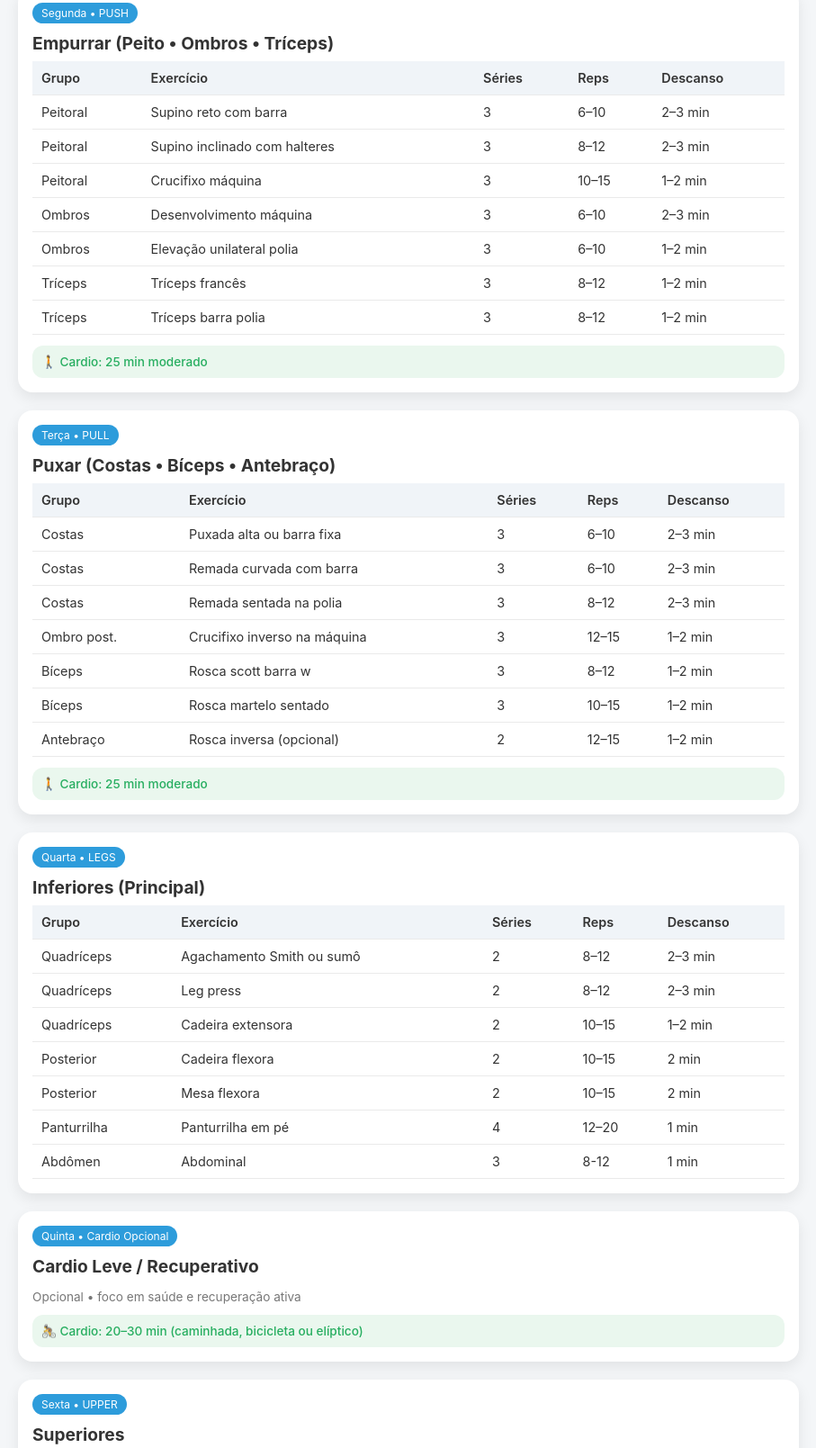
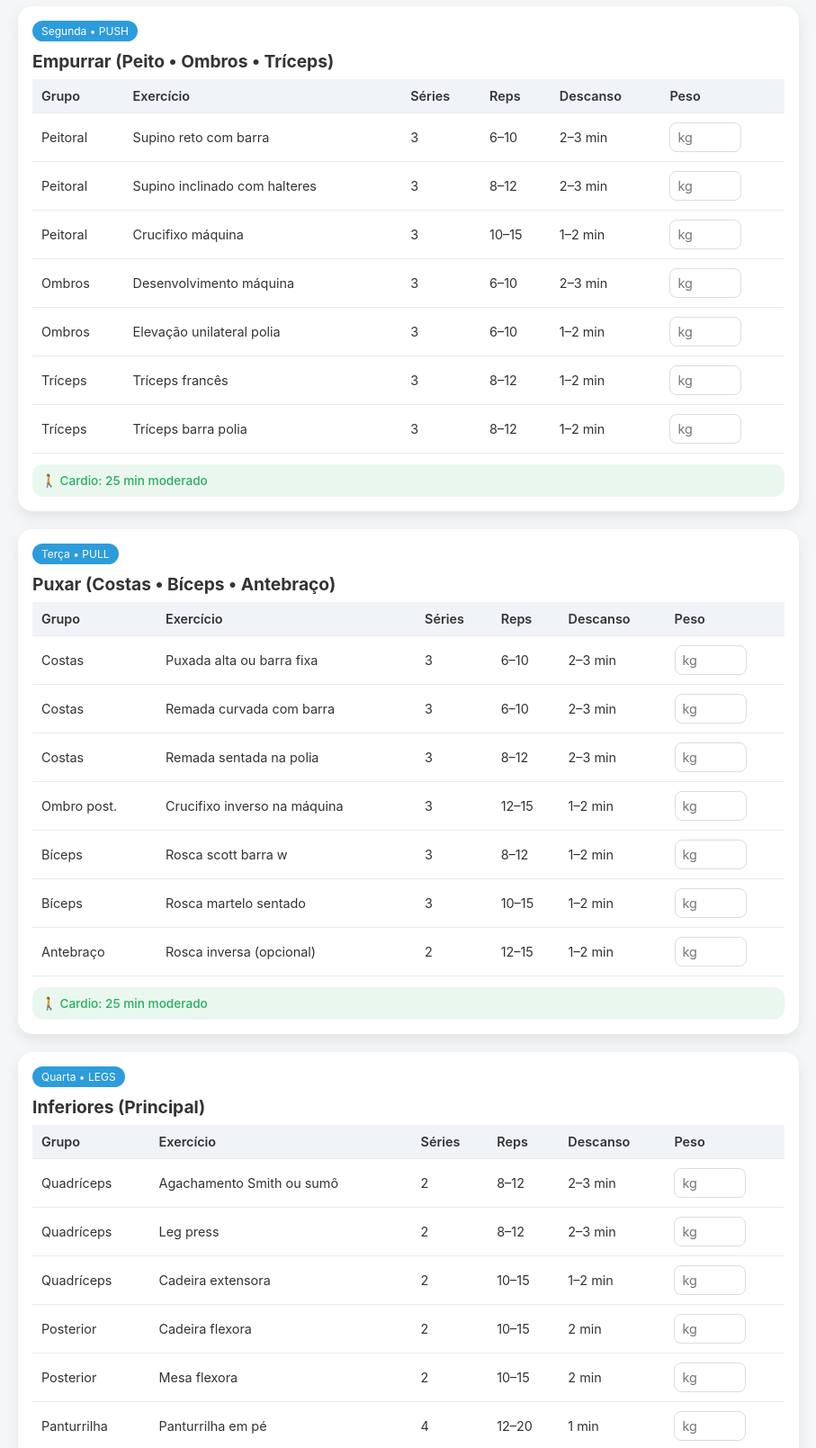
Before and after one commit to emersonjunior8/MeuTreino2026, a plain HTML site: page index.html in a window 1280 px wide. Shown: the part 93-1702 px from the top of the page at 90% size, without its empty margins (186-1093 px from the left). Drawn offline with Linux system fonts and the light colour scheme.

Commit message:
Update index.html

````diff
--- a/index.html
+++ b/index.html
@@ -1,3 +1,4 @@
+```html
 <!DOCTYPE html>
 <html lang="pt-BR">
 <head>
@@ -113,6 +114,22 @@ footer {
   color: var(--muted);
   padding: 20px;
 }
+
+/* Campo de peso */
+.peso-input {
+  width: 80px;
+  padding: 7px 8px;
+  border: 1px solid #ddd;
+  border-radius: 8px;
+  font-size: 0.9rem;
+  background: #fff;
+  color: var(--text);
+}
+
+.peso-input:focus {
+  outline: none;
+  border-color: var(--primary);
+}
 </style>
 </head>
 
@@ -130,14 +147,14 @@ footer {
   <h2>Empurrar (Peito • Ombros • Tríceps)</h2>
   <div class="table-wrapper">
 <table>
-      <tr><th>Grupo</th><th>Exercício</th><th>Séries</th><th>Reps</th><th>Descanso</th></tr>
-      <tr><td>Peitoral</td><td>Supino reto com barra</td><td>3</td><td>6–10</td><td>2–3 min</td></tr>
-      <tr><td>Peitoral</td><td>Supino inclinado com halteres</td><td>3</td><td>8–12</td><td>2–3 min</td></tr>
-      <tr><td>Peitoral</td><td>Crucifixo máquina</td><td>3</td><td>10–15</td><td>1–2 min</td></tr>
-      <tr><td>Ombros</td><td>Desenvolvimento máquina</td><td>3</td><td>6–10</td><td>2–3 min</td></tr>
-      <tr><td>Ombros</td><td>Elevação unilateral polia</td><td>3</td><td>6–10</td><td>1–2 min</td></tr>
-      <tr><td>Tríceps</td><td>Tríceps francês</td><td>3</td><td>8–12</td><td>1–2 min</td></tr>
-      <tr><td>Tríceps</td><td>Tríceps barra polia</td><td>3</td><td>8–12</td><td>1–2 min</td></tr>
+      <tr><th>Grupo</th><th>Exercício</th><th>Séries</th><th>Reps</th><th>Descanso</th><th>Peso</th></tr>
+      <tr><td>Peitoral</td><td>Supino reto com barra</td><td>3</td><td>6–10</td><td>2–3 min</td><td><input class="peso-input" type="text" data-peso="segunda-supino-reto-barra" placeholder="kg"></td></tr>
+      <tr><td>Peitoral</td><td>Supino inclinado com halteres</td><td>3</td><td>8–12</td><td>2–3 min</td><td><input class="peso-input" type="text" data-peso="segunda-supino-inclinado-halteres" placeholder="kg"></td></tr>
+      <tr><td>Peitoral</td><td>Crucifixo máquina</td><td>3</td><td>10–15</td><td>1–2 min</td><td><input class="peso-input" type="text" data-peso="segunda-crucifixo-maquina" placeholder="kg"></td></tr>
+      <tr><td>Ombros</td><td>Desenvolvimento máquina</td><td>3</td><td>6–10</td><td>2–3 min</td><td><input class="peso-input" type="text" data-peso="segunda-desenvolvimento-maquina" placeholder="kg"></td></tr>
+      <tr><td>Ombros</td><td>Elevação unilateral polia</td><td>3</td><td>6–10</td><td>1–2 min</td><td><input class="peso-input" type="text" data-peso="segunda-elevacao-unilateral-polia" placeholder="kg"></td></tr>
+      <tr><td>Tríceps</td><td>Tríceps francês</td><td>3</td><td>8–12</td><td>1–2 min</td><td><input class="peso-input" type="text" data-peso="segunda-triceps-frances" placeholder="kg"></td></tr>
+      <tr><td>Tríceps</td><td>Tríceps barra polia</td><td>3</td><td>8–12</td><td>1–2 min</td><td><input class="peso-input" type="text" data-peso="segunda-triceps-barra-polia" placeholder="kg"></td></tr>
     </table>
   </div>
   <div class="card-footer">🚶 Cardio: 25 min moderado</div>
@@ -149,14 +166,14 @@ footer {
   <h2>Puxar (Costas • Bíceps • Antebraço)</h2>
   <div class="table-wrapper">
 <table>
-      <tr><th>Grupo</th><th>Exercício</th><th>Séries</th><th>Reps</th><th>Descanso</th></tr>
-      <tr><td>Costas</td><td>Puxada alta ou barra fixa</td><td>3</td><td>6–10</td><td>2–3 min</td></tr>
-      <tr><td>Costas</td><td>Remada curvada com barra</td><td>3</td><td>6–10</td><td>2–3 min</td></tr>
-      <tr><td>Costas</td><td>Remada sentada na polia</td><td>3</td><td>8–12</td><td>2–3 min</td></tr>
-      <tr><td>Ombro post.</td><td>Crucifixo inverso na máquina</td><td>3</td><td>12–15</td><td>1–2 min</td></tr>
-      <tr><td>Bíceps</td><td>Rosca scott barra w</td><td>3</td><td>8–12</td><td>1–2 min</td></tr>
-      <tr><td>Bíceps</td><td>Rosca martelo sentado</td><td>3</td><td>10–15</td><td>1–2 min</td></tr>
-      <tr><td>Antebraço</td><td>Rosca inversa (opcional)</td><td>2</td><td>12–15</td><td>1–2 min</td></tr>
+      <tr><th>Grupo</th><th>Exercício</th><th>Séries</th><th>Reps</th><th>Descanso</th><th>Peso</th></tr>
+      <tr><td>Costas</td><td>Puxada alta ou barra fixa</td><td>3</td><td>6–10</td><td>2–3 min</td><td><input class="peso-input" type="text" data-peso="terca-puxada-alta-barra-fixa" placeholder="kg"></td></tr>
+      <tr><td>Costas</td><td>Remada curvada com barra</td><td>3</td><td>6–10</td><td>2–3 min</td><td><input class="peso-input" type="text" data-peso="terca-remada-curvada-barra" placeholder="kg"></td></tr>
+      <tr><td>Costas</td><td>Remada sentada na polia</td><td>3</td><td>8–12</td><td>2–3 min</td><td><input class="peso-input" type="text" data-peso="terca-remada-sentada-polia" placeholder="kg"></td></tr>
+      <tr><td>Ombro post.</td><td>Crucifixo inverso na máquina</td><td>3</td><td>12–15</td><td>1–2 min</td><td><input class="peso-input" type="text" data-peso="terca-crucifixo-inverso-maquina" placeholder="kg"></td></tr>
+      <tr><td>Bíceps</td><td>Rosca scott barra w</td><td>3</td><td>8–12</td><td>1–2 min</td><td><input class="peso-input" type="text" data-peso="terca-rosca-scott-barra-w" placeholder="kg"></td></tr>
+      <tr><td>Bíceps</td><td>Rosca martelo sentado</td><td>3</td><td>10–15</td><td>1–2 min</td><td><input class="peso-input" type="text" data-peso="terca-rosca-martelo-sentado" placeholder="kg"></td></tr>
+      <tr><td>Antebraço</td><td>Rosca inversa (opcional)</td><td>2</td><td>12–15</td><td>1–2 min</td><td><input class="peso-input" type="text" data-peso="terca-rosca-inversa" placeholder="kg"></td></tr>
     </table>
   </div>
  <div class="card-footer">🚶 Cardio: 25 min moderado</div>
@@ -168,14 +185,14 @@ footer {
   <h2>Inferiores (Principal)</h2>
   <div class="table-wrapper">
     <table>
-      <tr><th>Grupo</th><th>Exercício</th><th>Séries</th><th>Reps</th><th>Descanso</th></tr>
-      <tr><td>Quadríceps</td><td>Agachamento Smith ou sumô</td><td>2</td><td>8–12</td><td>2–3 min</td></tr>
-      <tr><td>Quadríceps</td><td>Leg press</td><td>2</td><td>8–12</td><td>2–3 min</td></tr>
-      <tr><td>Quadríceps</td><td>Cadeira extensora</td><td>2</td><td>10–15</td><td>1–2 min</td></tr>
-      <tr><td>Posterior</td><td>Cadeira flexora</td><td>2</td><td>10–15</td><td>2 min</td></tr>
-      <tr><td>Posterior</td><td>Mesa flexora</td><td>2</td><td>10–15</td><td>2 min</td></tr>
-      <tr><td>Panturrilha</td><td>Panturrilha em pé</td><td>4</td><td>12–20</td><td>1 min</td></tr>
-      <tr><td>Abdômen</td><td>Abdominal</td><td>3</td><td>8-12</td><td>1 min</td></tr>
+      <tr><th>Grupo</th><th>Exercício</th><th>Séries</th><th>Reps</th><th>Descanso</th><th>Peso</th></tr>
+      <tr><td>Quadríceps</td><td>Agachamento Smith ou sumô</td><td>2</td><td>8–12</td><td>2–3 min</td><td><input class="peso-input" type="text" data-peso="quarta-agachamento-smith-sumo" placeholder="kg"></td></tr>
+      <tr><td>Quadríceps</td><td>Leg press</td><td>2</td><td>8–12</td><td>2–3 min</td><td><input class="peso-input" type="text" data-peso="quarta-leg-press" placeholder="kg"></td></tr>
+      <tr><td>Quadríceps</td><td>Cadeira extensora</td><td>2</td><td>10–15</td><td>1–2 min</td><td><input class="peso-input" type="text" data-peso="quarta-cadeira-extensora" placeholder="kg"></td></tr>
+      <tr><td>Posterior</td><td>Cadeira flexora</td><td>2</td><td>10–15</td><td>2 min</td><td><input class="peso-input" type="text" data-peso="quarta-cadeira-flexora" placeholder="kg"></td></tr>
+      <tr><td>Posterior</td><td>Mesa flexora</td><td>2</td><td>10–15</td><td>2 min</td><td><input class="peso-input" type="text" data-peso="quarta-mesa-flexora" placeholder="kg"></td></tr>
+      <tr><td>Panturrilha</td><td>Panturrilha em pé</td><td>4</td><td>12–20</td><td>1 min</td><td><input class="peso-input" type="text" data-peso="quarta-panturrilha-pe" placeholder="kg"></td></tr>
+      <tr><td>Abdômen</td><td>Abdominal</td><td>3</td><td>8-12</td><td>1 min</td><td><input class="peso-input" type="text" data-peso="quarta-abdominal" placeholder="kg"></td></tr>
     </table>
   </div>
 </div>
@@ -197,14 +214,14 @@ footer {
   <h2>Superiores</h2>
   <div class="table-wrapper">
     <table>
-      <tr><th>Grupo</th><th>Exercício</th><th>Séries</th><th>Reps</th><th>Descanso</th></tr>
-      <tr><td>Ombros</td><td>Elevação lateral</td><td>4</td><td>8–12</td><td>2–3 min</td></tr>
-      <tr><td>Peitoral</td><td>Crucifixo polia alta</td><td>3</td><td>8–12</td><td>2–3 min</td></tr>
-      <tr><td>Peitoral</td><td>Supino reto</td><td>2</td><td>8–12</td><td>2–3 min</td></tr>
-      <tr><td>Costas</td><td>Puxada neutra</td><td>3</td><td>8–12</td><td>2–3 min</td></tr>
-      <tr><td>Ombro post.</td><td>Face pull</td><td>3</td><td>12–15</td><td>1–2 min</td></tr>
-      <tr><td>Bíceps</td><td>Rosca direta polia</td><td>3</td><td>10–15</td><td>1–2 min</td></tr>
-      <tr><td>Tríceps</td><td>Tríceps corda</td><td>3</td><td>10–15</td><td>1–2 min</td></tr>
+      <tr><th>Grupo</th><th>Exercício</th><th>Séries</th><th>Reps</th><th>Descanso</th><th>Peso</th></tr>
+      <tr><td>Ombros</td><td>Elevação lateral</td><td>4</td><td>8–12</td><td>2–3 min</td><td><input class="peso-input" type="text" data-peso="sexta-elevacao-lateral" placeholder="kg"></td></tr>
+      <tr><td>Peitoral</td><td>Crucifixo polia alta</td><td>3</td><td>8–12</td><td>2–3 min</td><td><input class="peso-input" type="text" data-peso="sexta-crucifixo-polia-alta" placeholder="kg"></td></tr>
+      <tr><td>Peitoral</td><td>Supino reto</td><td>2</td><td>8–12</td><td>2–3 min</td><td><input class="peso-input" type="text" data-peso="sexta-supino-reto" placeholder="kg"></td></tr>
+      <tr><td>Costas</td><td>Puxada neutra</td><td>3</td><td>8–12</td><td>2–3 min</td><td><input class="peso-input" type="text" data-peso="sexta-puxada-neutra" placeholder="kg"></td></tr>
+      <tr><td>Ombro post.</td><td>Face pull</td><td>3</td><td>12–15</td><td>1–2 min</td><td><input class="peso-input" type="text" data-peso="sexta-face-pull" placeholder="kg"></td></tr>
+      <tr><td>Bíceps</td><td>Rosca direta polia</td><td>3</td><td>10–15</td><td>1–2 min</td><td><input class="peso-input" type="text" data-peso="sexta-rosca-direta-polia" placeholder="kg"></td></tr>
+      <tr><td>Tríceps</td><td>Tríceps corda</td><td>3</td><td>10–15</td><td>1–2 min</td><td><input class="peso-input" type="text" data-peso="sexta-triceps-corda" placeholder="kg"></td></tr>
     </table>
   </div>
   <div class="card-footer">🚶 Cardio: 20 min moderado</div>
@@ -216,14 +233,14 @@ footer {
   <h2>Inferiores (Leve)</h2>
   <div class="table-wrapper">
     <table>
-      <tr><th>Grupo</th><th>Exercício</th><th>Séries</th><th>Reps</th><th>Descanso</th></tr>
-      <tr><td>Quadríceps</td><td>Leg press unilateral</td><td>3</td><td>12–15</td><td>2–3 min</td></tr>
-      <tr><td>Quadríceps</td><td>Cadeira extensora unilateral</td><td>3</td><td>12–15</td><td>2–3 min</td></tr>
-      <tr><td>Posterior</td><td>Stiff</td><td>3</td><td>10–15</td><td>1–2 min</td></tr>
-      <tr><td>Posterior</td><td>Mesa flexora</td><td>3</td><td>10–15</td><td>1–2 min</td></tr>
-      <tr><td>Panturrilha</td><td>Panturrilha sentada</td><td>4</td><td>12–20</td><td>1 min</td></tr>
-      <tr><td>Core</td><td>Prancha</td><td>3</td><td>30–60s</td><td>1 min</td></tr>
-      <tr><td>Abdômen</td><td>Abdominal máquina</td><td>3</td><td>8-12</td><td>1 min</td></tr>
+      <tr><th>Grupo</th><th>Exercício</th><th>Séries</th><th>Reps</th><th>Descanso</th><th>Peso</th></tr>
+      <tr><td>Quadríceps</td><td>Leg press unilateral</td><td>3</td><td>12–15</td><td>2–3 min</td><td><input class="peso-input" type="text" data-peso="sabado-leg-press-unilateral" placeholder="kg"></td></tr>
+      <tr><td>Quadríceps</td><td>Cadeira extensora unilateral</td><td>3</td><td>12–15</td><td>2–3 min</td><td><input class="peso-input" type="text" data-peso="sabado-cadeira-extensora-unilateral" placeholder="kg"></td></tr>
+      <tr><td>Posterior</td><td>Stiff</td><td>3</td><td>10–15</td><td>1–2 min</td><td><input class="peso-input" type="text" data-peso="sabado-stiff" placeholder="kg"></td></tr>
+      <tr><td>Posterior</td><td>Mesa flexora</td><td>3</td><td>10–15</td><td>1–2 min</td><td><input class="peso-input" type="text" data-peso="sabado-mesa-flexora" placeholder="kg"></td></tr>
+      <tr><td>Panturrilha</td><td>Panturrilha sentada</td><td>4</td><td>12–20</td><td>1 min</td><td><input class="peso-input" type="text" data-peso="sabado-panturrilha-sentada" placeholder="kg"></td></tr>
+      <tr><td>Core</td><td>Prancha</td><td>3</td><td>30–60s</td><td>1 min</td><td><input class="peso-input" type="text" data-peso="sabado-prancha" placeholder="kg"></td></tr>
+      <tr><td>Abdômen</td><td>Abdominal máquina</td><td>3</td><td>8-12</td><td>1 min</td><td><input class="peso-input" type="text" data-peso="sabado-abdominal-maquina" placeholder="kg"></td></tr>
     </table>
    </div>
   </div>
@@ -242,6 +259,35 @@ Plano baseado em princípios de treino para naturais • Volume controlado
 </footer>
 
 <script>
+  /* ================================
+     SALVAMENTO DOS PESOS
+     ================================ */
+
+  const inputsPeso = document.querySelectorAll(".peso-input");
+
+  inputsPeso.forEach(input => {
+
+    const chave = "peso_" + input.dataset.peso;
+
+    // Recupera o peso salvo anteriormente
+    const valorSalvo = localStorage.getItem(chave);
+
+    if (valorSalvo !== null) {
+      input.value = valorSalvo;
+    }
+
+    // Salva automaticamente quando o valor é alterado
+    input.addEventListener("input", function () {
+      localStorage.setItem(chave, this.value);
+    });
+
+  });
+
+
+  /* ================================
+     SERVICE WORKER
+     ================================ */
+
   if ("serviceWorker" in navigator) {
     navigator.serviceWorker.register("service-worker.js");
   }
@@ -249,3 +295,4 @@ Plano baseado em princípios de treino para naturais • Volume controlado
 
 </body>
 </html>
+```
````
